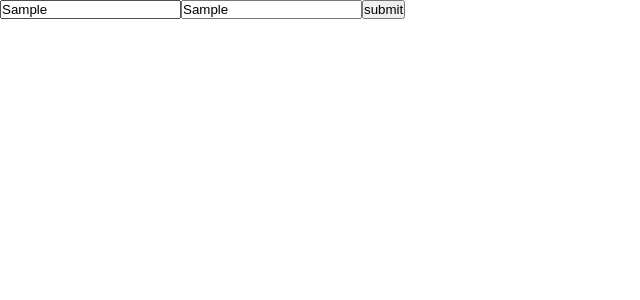
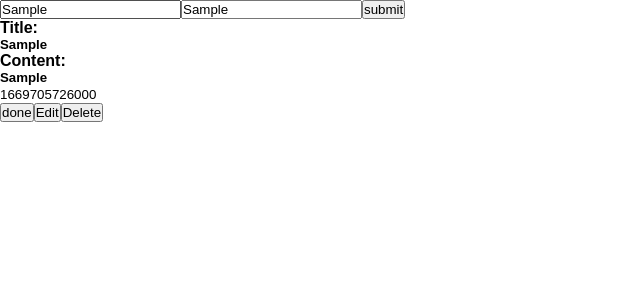
Before and after one commit to parham-ab/redux-toolkit-crud-todo, a React (Create React App) app: page / in a window 1280 px wide. Both pictures are taken after typing "Sample", "Sample" into the empty fields and a click on the button "submit". Shown: the top 300 px of the page, without its empty margins (0-640 px from the left). Built offline with nearby package versions, Linux system fonts and the light colour scheme.

Commit message:
delete todo

```diff
--- a/src/features/todo/TodoList.js
+++ b/src/features/todo/TodoList.js
@@ -1,14 +1,39 @@
-import { useSelector } from "react-redux";
+import { useDispatch, useSelector } from "react-redux";
+import { deleteTodo } from "./todoSlice";
 // components
 import AddTodo from "./AddTodo";
 
 const TodoList = () => {
-  const state = useSelector((state) => state);
-  console.log(state);
+  const { todoList } = useSelector((state) => state);
+  const dispatch = useDispatch();
+  // delete todo
+  const deleteHandle = (id) => {
+    dispatch(deleteTodo({ id }));
+  };
 
   return (
     <div>
       <AddTodo />
+      {todoList.map((item) => (
+        <div key={item.id}>
+          <div>
+            <h4>Title:</h4>
+            <h5>{item.title}</h5>
+          </div>
+          <div>
+            <h4>Content:</h4>
+            <h5>{item.content}</h5>
+          </div>
+          <div>
+            <small>{item.timeCreated}</small>
+          </div>
+          <div>
+            <button>done</button>
+            <button>Edit</button>
+            <button onClick={() => deleteHandle(item.id)}>Delete</button>
+          </div>
+        </div>
+      ))}
     </div>
   );
 };
--- a/src/features/todo/todoSlice.js
+++ b/src/features/todo/todoSlice.js
@@ -1,6 +1,8 @@
 import { createSlice, nanoid } from "@reduxjs/toolkit";
 
-const initialState = [];
+const initialState = {
+  todoList: [],
+};
 
 const todoSlice = createSlice({
   name: "todo",
@@ -8,7 +10,7 @@ const todoSlice = createSlice({
   reducers: {
     addTodo: {
       reducer: (state, action) => {
-        state = state.push(action.payload);
+        state.todoList.push(action.payload);
       },
       prepare: (title, content, timeCreated, done) => {
         return {
@@ -17,7 +19,9 @@ const todoSlice = createSlice({
       },
     },
     deleteTodo: (state, action) => {
-      state.filter((item) => item.id !== action.payload.id);
+      state.todoList = state.todoList.filter(
+        (item) => item.id !== action.payload.id
+      );
     },
     editTodo: {},
   },
```
